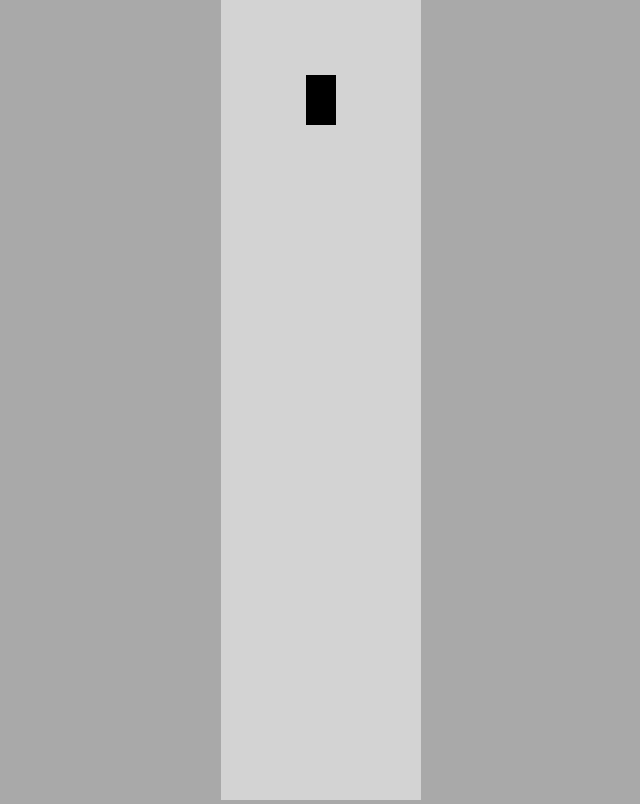
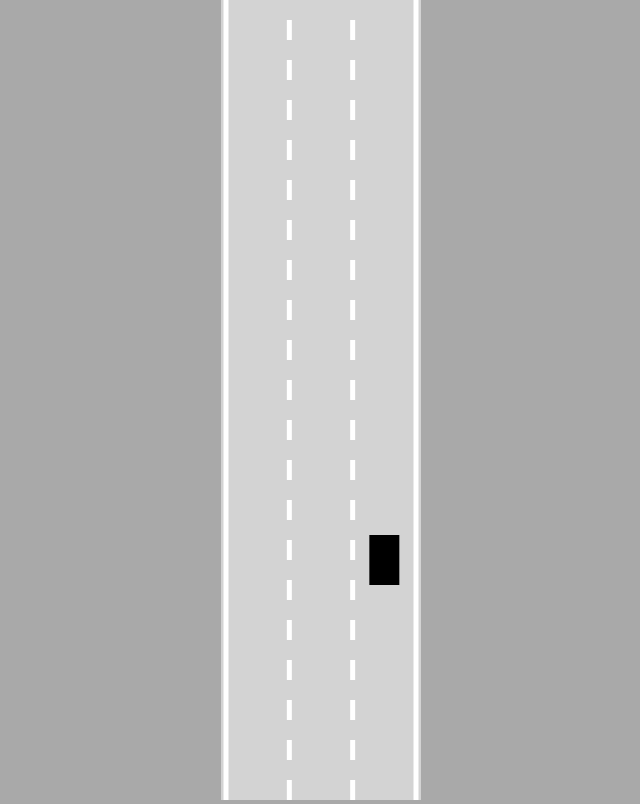
Before and after one commit to LDrawe/Self-Driving-AI, a plain HTML site: page index.html in a window 1280 px wide. Shown: the whole page, without its empty margins (319-959 px from the left). Drawn offline with Linux system fonts and the light colour scheme.

Commit message:
FEAT: Defined the Road

```diff
--- a/index.html
+++ b/index.html
@@ -1,5 +1,6 @@
 <!DOCTYPE html>
 <html lang="en">
+
 <head>
     <meta charset="UTF-8">
     <meta http-equiv="X-UA-Compatible" content="IE=edge">
@@ -8,10 +9,14 @@
     <link rel="shortcut icon" href="./assets/neural.svg" type="image/x-icon">
     <title>Self Driving AI</title>
 </head>
+
 <body>
     <canvas id="mainCanvas"></canvas>
+    <script src="./js/utils.js"></script>
+    <script src="./js/road.js"></script>
     <script src="./js/controls.js"></script>
     <script src="./js/car.js"></script>
     <script src="./js/index.js"></script>
 </body>
+
 </html>
--- a/js/index.js
+++ b/js/index.js
@@ -2,13 +2,21 @@ const canvas = document.getElementById("mainCanvas");
 canvas.width = 200;
 
 const ctx = canvas.getContext("2d");
-const car = new Car(100, 100, 30, 50);
-car.draw(ctx);
+const road = new Road(canvas.width / 2, canvas.width * 0.95);
+const car = new Car(road.getLaneCenter(3), 100, 30, 50);
 
 function animate() {
     car.update();
+
     canvas.height = window.innerHeight;
+
+    ctx.save();
+    ctx.translate(0, -car.y + canvas.height * 0.7);
+
+    road.draw(ctx);
     car.draw(ctx);
+
+    ctx.restore();
     requestAnimationFrame(animate);
 }
 
--- /dev/null
+++ b/js/road.js
@@ -0,0 +1,57 @@
+class Road {
+    constructor(x, width, laneCount = 3) {
+        this.x = x;
+        this.width = width;
+        this.laneCount = laneCount;
+
+        this.left = x - width / 2;
+        this.right = x + width / 2;
+
+        const infinity = 100000;
+
+        this.top = -infinity;
+        this.bottom = infinity;
+
+        const topLeft = { x: this.left, y: this.top };
+        const topRight = { x: this.right, y: this.top };
+        const bottomLeft = { x: this.left, y: this.bottom };
+        const bottomRight = { x: this.right, y: this.bottom };
+
+        this.borders = [
+            [topLeft, bottomLeft],
+            [topRight, bottomRight]
+        ];
+    }
+
+    getLaneCenter(laneIndex) {
+        const laneWidth = this.width / this.laneCount;
+        return this.left + laneWidth / 2 + Math.min(laneIndex, this.laneCount - 1) * laneWidth;
+    }
+
+    draw(ctx) {
+        ctx.lineWidth = 5;
+        ctx.strokeStyle = "white";
+
+        for (let i = 1; i < this.laneCount; i++) {
+            const x = lerp(
+                this.left,
+                this.right,
+                i / this.laneCount
+            );
+            ctx.setLineDash([20, 20]);
+            ctx.beginPath();
+            ctx.moveTo(x, this.top);
+            ctx.lineTo(x, this.bottom);
+            ctx.stroke();
+        }
+
+        ctx.setLineDash([]);
+
+        this.borders.forEach(border => {
+            ctx.beginPath();
+            ctx.moveTo(border[0].x, border[0].y);
+            ctx.lineTo(border[1].x, border[1].y);
+            ctx.stroke();
+        });
+    }
+}
--- /dev/null
+++ b/js/utils.js
@@ -0,0 +1,3 @@
+function lerp(A, B, t) {
+    return A + (B - A) * t;
+}
```
Also changed, not shown: js/car.js (line endings or trailing spaces).
